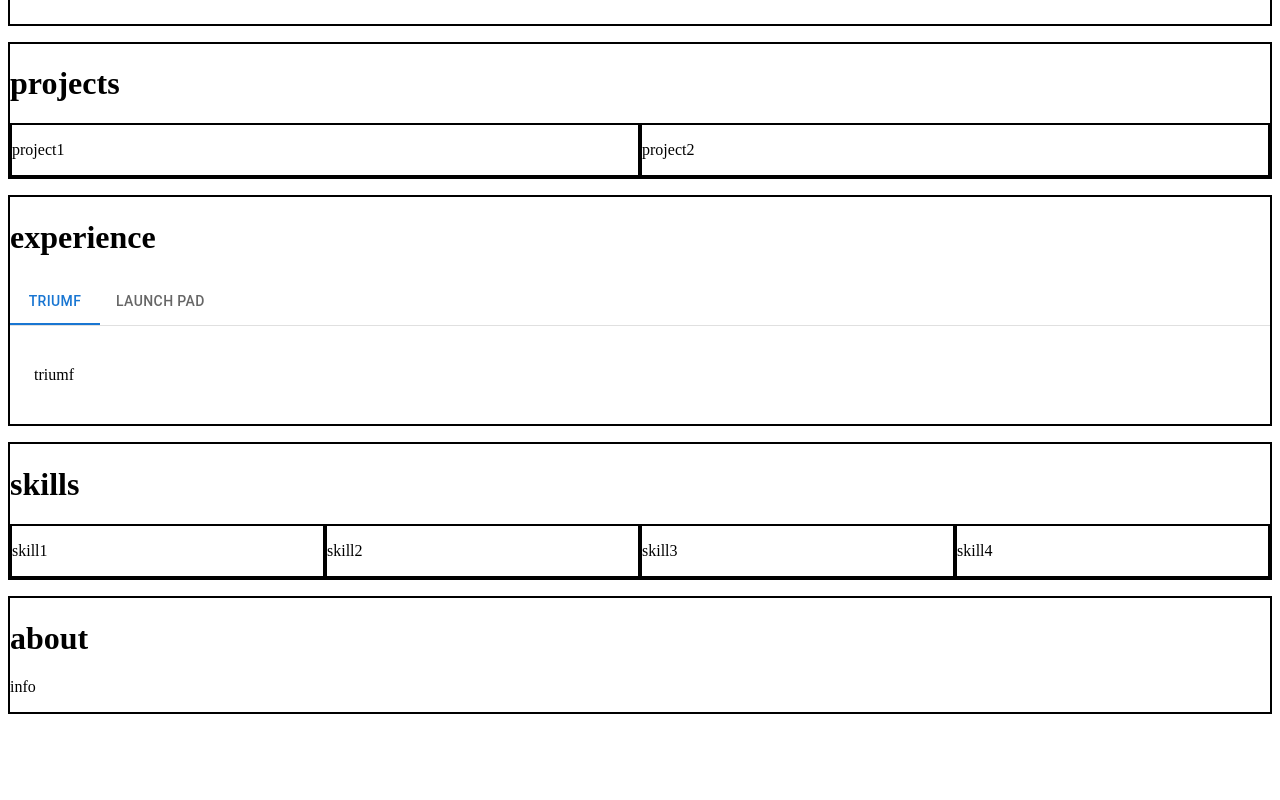
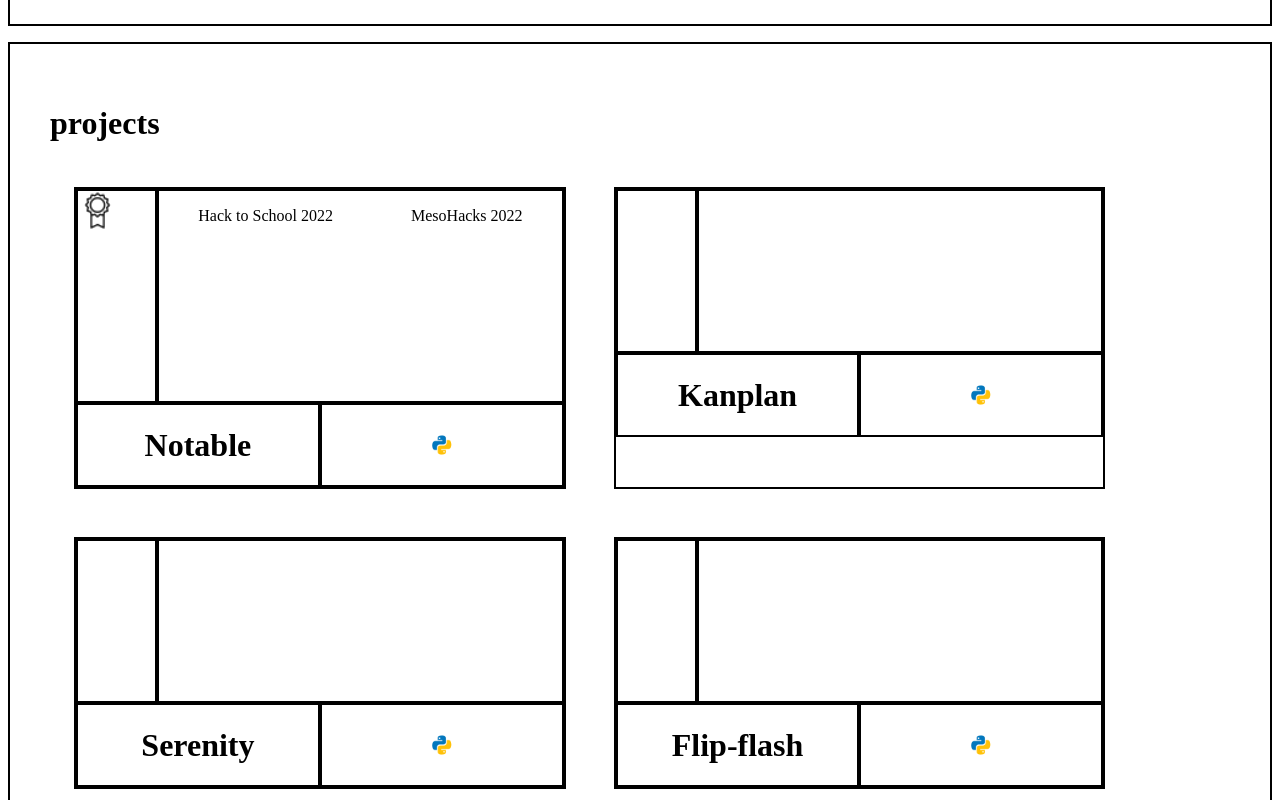
Before and after one commit to gracetxgao/portfolio, a React (Vite) app: page / in a window 1280 px wide. Shown: the part 600-1400 px from the top of the page. Before the commit the page ends 1322 px from the top, so only its background shows below. Built offline with nearby package versions, Linux system fonts and the light colour scheme; the HTML template or start-up script is replaced by a standard one.

Commit message:
projects panel

```diff
--- a/src/components/IntroductionPanel.tsx
+++ b/src/components/IntroductionPanel.tsx
@@ -8,10 +8,10 @@ const IntroductionPanel = () => {
     return (
         <Box sx={{ border: '2px solid black' }}>
         <Grid container direction={'row'} justifyContent={'space-around'} alignItems={'center'} p={10}>
-            <Grid item xs={6} sm={6} display={'flex'} justifyContent={'space-around'} alignItems={'center'} p={3}>
+            <Grid item xs={6} sm={6} display={'flex'} justifyContent={'space-around'} alignItems={'center'} p={5}>
                 <div>
-                    <h1>hi! my name is grace</h1>
-                    <p>schulich leader scholar and computer science + math student @ UBC</p>
+                    <h1>hi! my name is grace :)</h1>
+                    <p>schulich leader scholar and computer science + math student @ the university of british columbia</p>
                     <a href="https://github.com/gracetxgao" target="_blank">
                         <img src={github} width={'10%'}/>
                     </a>
--- a/src/components/ProjectsPanel.tsx
+++ b/src/components/ProjectsPanel.tsx
@@ -1,15 +1,171 @@
 import { Grid, Box } from '@mui/material';
+import award from '../assets/award.png';
+import python from '../assets/python.png';
+import { useState } from 'react';
+
+interface ProjectCoverTypes {
+    title: String;
+    hasAward: Boolean;
+    awards?: Array<String>;
+    tools: Array<any>;
+}
+
+const ProjectCover = (props: ProjectCoverTypes) => {
+    const { title, hasAward, awards, tools } = props
+    return (
+        <Grid container>
+            <Grid item xs={2} sm={2} sx={{ border: '2px solid black' }} paddingBottom={20}>
+                {hasAward && <img src={award} width={'50%'}/>}
+            </Grid>
+            <Grid item xs={10} sm={10} display={'flex'} justifyContent={'space-around'} alignItems={'flex-start'} sx={{ border: '2px solid black' }} paddingBottom={20}>
+                {hasAward &&
+                    awards?.map(award => {
+                        return (
+                            <p>{award}</p>
+                        )
+                    })
+                }
+            </Grid>
+            <Grid item xs={6} sm={6} sx={{ border: '2px solid black' }} display={'flex'} justifyContent={'space-around'} alignItems={'center'}>
+                <h1>{title}</h1>
+            </Grid>
+            <Grid item xs={6} sm={6} sx={{ border: '2px solid black' }} display={'flex'} justifyContent={'space-around'} alignItems={'center'}>
+                {tools.map(tool => {
+                    return (
+                        <img src={python} width={'10%'}/>
+                    )
+                })}
+            </Grid>
+        </Grid>
+    )
+}
+
+interface ProjectCardTypes {
+    title: String;
+    hasAward: Boolean;
+    awards?: Array<String>;
+    tools: Array<Object>;
+    description: String;
+    links: Array<any>;
+}
+
+const ProjectCard = (props: ProjectCardTypes) => {
+    const { title, hasAward, awards, tools, description } = props
+    return (
+        <>
+            <h1>{title}</h1>
+            <Grid container>
+                <Grid item xs={2} sm={2} sx={{ border: '2px solid black' }} paddingBottom={20}>
+                    {hasAward && <img src={award} width={'50%'}/>}
+                </Grid>
+                <Grid item xs={6} sm={6} display={'flex'} justifyContent={'space-around'} alignItems={'flex-start'} sx={{ border: '2px solid black' }} paddingBottom={20}>
+                    {hasAward &&
+                        awards?.map(award => {
+                            return (
+                                <p>{award}</p>
+                            )
+                        })
+                    }
+                </Grid>
+                <Grid item xs={4} sm={4} sx={{ border: '2px solid black' }} display={'flex'} justifyContent={'space-around'} alignItems={'flex-start'}>
+                    {tools.map(tool => {
+                        return (
+                            <img src={python} width={'10%'}/>
+                        )
+                    })}
+                </Grid>
+            </Grid>
+            <p>{description}</p>
+        </>
+    )
+}
 
 const ProjectsPanel = () => {
+    const [isHovering, setIsHovering] = useState(false)
+    const handleMouseOver = () => {
+        setIsHovering(true)
+    }
+    const handleMouseOut = () => {
+        setIsHovering(false)
+    }
+
     return (
-        <Box sx={{ border: '2px solid black' }}>
+        <Box sx={{ border: '2px solid black' }} p={5}>
             <h1>projects</h1>
             <Grid container>
-                <Grid item xs={6} sm={6} sx={{ border: '2px solid black' }}>
-                    <p>project1</p>
+                <Grid item xs={5} sm={5} sx={{ border: '2px solid black' }} m={3}>
+                    <div onMouseOver={handleMouseOver} onMouseOut={handleMouseOut}>
+                        {!isHovering &&
+                            <ProjectCover
+                            title={"Notable"}
+                            hasAward={true}
+                            awards={["Hack to School 2022", "MesoHacks 2022"]}
+                            tools={[{python}]}/>
+                        }
+                        {isHovering &&
+                            <ProjectCard
+                                title={"Notable"}
+                                hasAward={true}
+                                awards={["Hack to School 2022", "MesoHacks 2022"]}
+                                tools={[{python}]}
+                                description={"description"}
+                                links={['link1']}/>
+                        }
+                    </div>
                 </Grid>
-                <Grid item xs={6} sm={6} sx={{ border: '2px solid black' }}>
-                    <p>project2</p>
+                <Grid item xs={5} sm={5} sx={{ border: '2px solid black' }} m={3}>
+                    <div onMouseOver={handleMouseOver} onMouseOut={handleMouseOut}>
+                        {!isHovering &&
+                            <ProjectCover
+                            title={"Kanplan"}
+                            hasAward={false}
+                            tools={['react']}/>
+                        }
+                        {isHovering &&
+                            <ProjectCard
+                                title={"Kanplan"}
+                                hasAward={false}
+                                tools={['react']}
+                                description={"description"}
+                                links={['link1']}/>
+                        }
+                    </div>
+                </Grid>
+                <Grid item xs={5} sm={5} sx={{ border: '2px solid black' }} m={3}>
+                    <div onMouseOver={handleMouseOver} onMouseOut={handleMouseOut}>
+                        {!isHovering &&
+                            <ProjectCover
+                            title={"Serenity"}
+                            hasAward={false}
+                            tools={['react']}/>
+                        }
+                        {isHovering &&
+                            <ProjectCard
+                                title={"Serenity"}
+                                hasAward={false}
+                                tools={['react']}
+                                description={"description"}
+                                links={['link1']}/>
+                        }
+                    </div>
+                </Grid>
+                <Grid item xs={5} sm={5} sx={{ border: '2px solid black' }} m={3}>
+                    <div onMouseOver={handleMouseOver} onMouseOut={handleMouseOut}>
+                        {!isHovering &&
+                            <ProjectCover
+                            title={"Flip-flash"}
+                            hasAward={false}
+                            tools={['react']}/>
+                        }
+                        {isHovering &&
+                            <ProjectCard
+                                title={"Flip-flash"}
+                                hasAward={false}
+                                tools={['react']}
+                                description={"description"}
+                                links={['link1']}/>
+                        }
+                    </div>
                 </Grid>
             </Grid>
         </Box>
```
Also changed, not shown: src/assets/award.png (added), src/assets/python.png (added).
